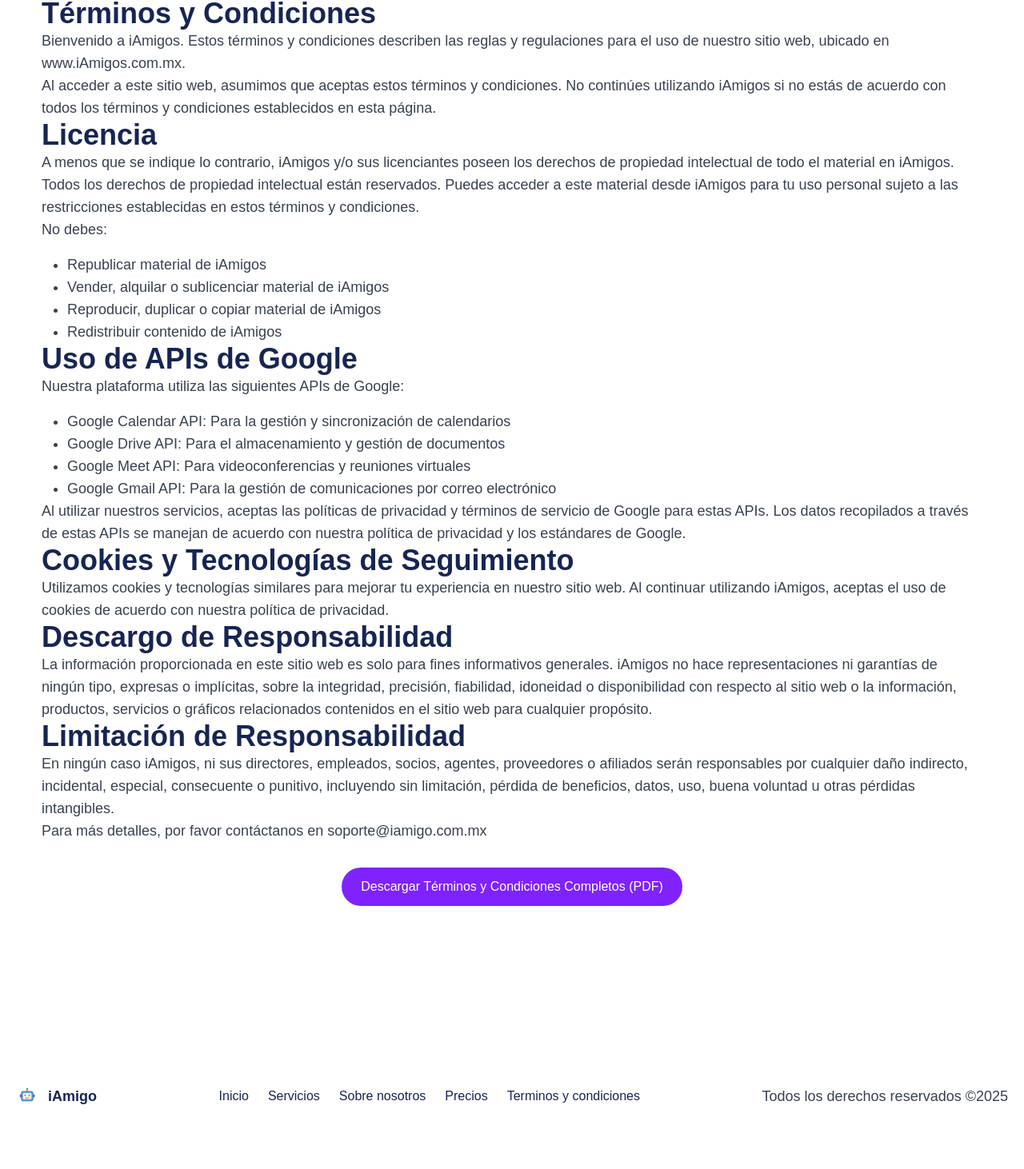
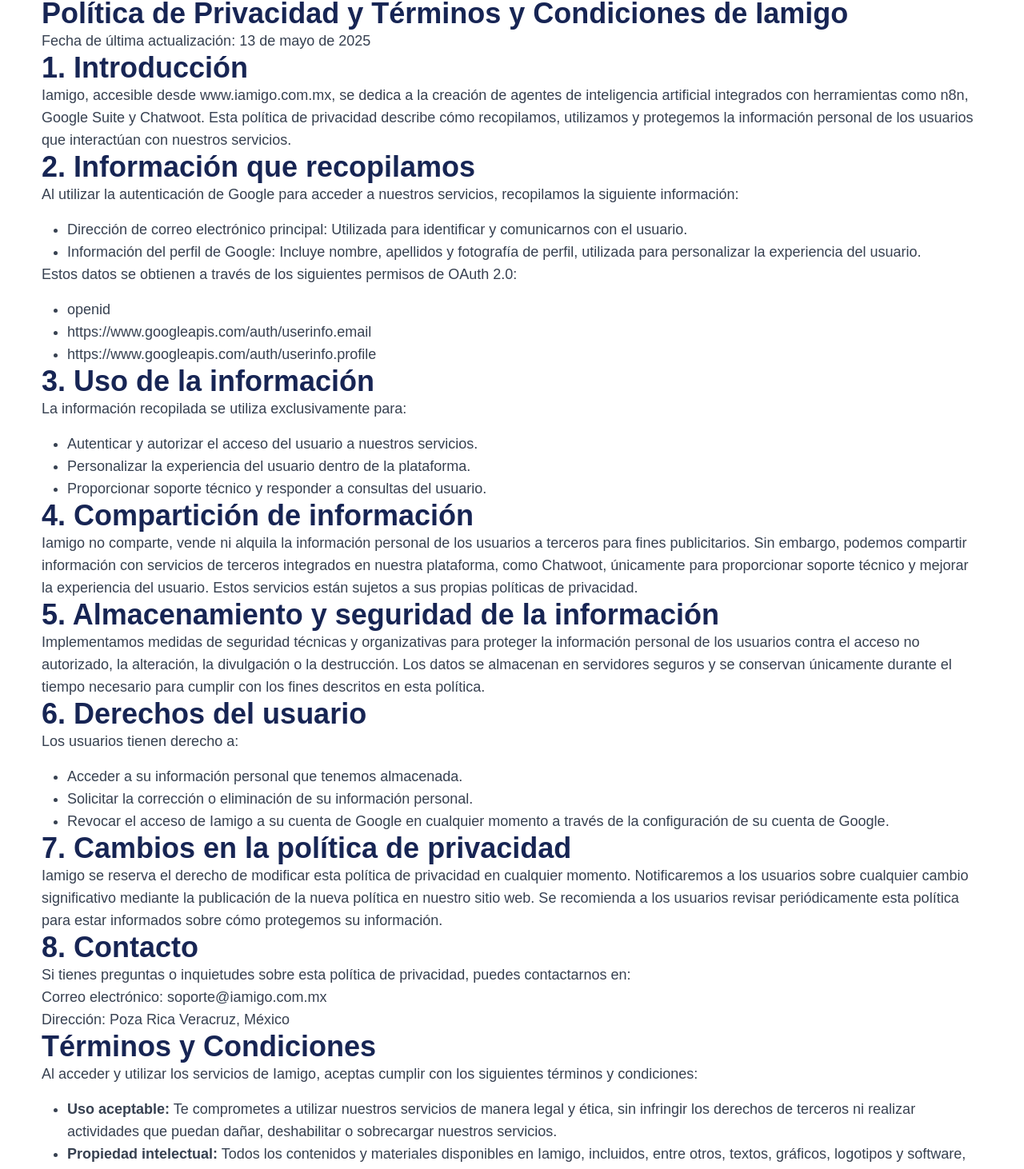
Before and after one commit to Leonidas11298/iAmigoPage, a React (Vite) app: page /conditions in a window 1280 px wide. Shown: the part 147-1609 px from the top of the page at 80% size. Before the commit the page ends 1564 px from the top, so only its background shows below. Built offline with nearby package versions, Linux system fonts and the light colour scheme.

Commit message:
Actualizacion de terminos y condiciones
Se hicieron cambios para la aceptacion de google auth 2.0

```diff
--- a/src/components/sections/TermAndConditions.tsx
+++ b/src/components/sections/TermAndConditions.tsx
@@ -4,83 +4,96 @@
 import { Paragraph } from '../shared/Paragraph';
 
 const TermAndConditions: React.FC = () => {
-  const handleDownloadPDF = () => {
-    const pdfUrl = '/assets/docs/Términos y Condiciones de Uso iAmigo.pdf';
-    const link = document.createElement('a');
-    link.href = pdfUrl;
-    link.download = 'Términos y Condiciones iAmigo.pdf';
-    link.click();
-  };
-
   return (
     <section className="pb-20 relative pt-28">
       <Container>
         <div className="relative rounded-2xl overflow-hidden p-8">
-          <Title>Términos y Condiciones</Title>
+          <Title>Política de Privacidad y Términos y Condiciones de Iamigo</Title>
+          <Paragraph className="text-sm text-gray-500">
+            Fecha de última actualización: 13 de mayo de 2025
+          </Paragraph>
+
+          <Title>1. Introducción</Title>
           <Paragraph>
-            Bienvenido a iAmigos. Estos términos y condiciones describen las reglas y regulaciones para el uso de nuestro sitio web, ubicado en www.iAmigos.com.mx.
+            Iamigo, accesible desde www.iamigo.com.mx, se dedica a la creación de agentes de inteligencia artificial integrados con herramientas como n8n, Google Suite y Chatwoot. Esta política de privacidad describe cómo recopilamos, utilizamos y protegemos la información personal de los usuarios que interactúan con nuestros servicios.
+          </Paragraph>
+
+          <Title>2. Información que recopilamos</Title>
+          <Paragraph>
+            Al utilizar la autenticación de Google para acceder a nuestros servicios, recopilamos la siguiente información:
           </Paragraph>
           <Paragraph>
-            Al acceder a este sitio web, asumimos que aceptas estos términos y condiciones. No continúes utilizando iAmigos si no estás de acuerdo con todos los términos y condiciones establecidos en esta página.
+            <ul className="list-disc pl-8 mt-4">
+              <li>Dirección de correo electrónico principal: Utilizada para identificar y comunicarnos con el usuario.</li>
+              <li>Información del perfil de Google: Incluye nombre, apellidos y fotografía de perfil, utilizada para personalizar la experiencia del usuario.</li>
+            </ul>
           </Paragraph>
-
-          <Title>Licencia</Title>
           <Paragraph>
-            A menos que se indique lo contrario, iAmigos y/o sus licenciantes poseen los derechos de propiedad intelectual de todo el material en iAmigos. Todos los derechos de propiedad intelectual están reservados. Puedes acceder a este material desde iAmigos para tu uso personal sujeto a las restricciones establecidas en estos términos y condiciones.
-          </Paragraph>
-
-          <Paragraph>
-            No debes:
+            Estos datos se obtienen a través de los siguientes permisos de OAuth 2.0:
             <ul className="list-disc pl-8 mt-4">
-              <li>Republicar material de iAmigos</li>
-              <li>Vender, alquilar o sublicenciar material de iAmigos</li>
-              <li>Reproducir, duplicar o copiar material de iAmigos</li>
-              <li>Redistribuir contenido de iAmigos</li>
+              <li>openid</li>
+              <li>https://www.googleapis.com/auth/userinfo.email</li>
+              <li>https://www.googleapis.com/auth/userinfo.profile</li>
             </ul>
           </Paragraph>
 
-          <Title>Uso de APIs de Google</Title>
+          <Title>3. Uso de la información</Title>
           <Paragraph>
-            Nuestra plataforma utiliza las siguientes APIs de Google:
+            La información recopilada se utiliza exclusivamente para:
             <ul className="list-disc pl-8 mt-4">
-              <li>Google Calendar API: Para la gestión y sincronización de calendarios</li>
-              <li>Google Drive API: Para el almacenamiento y gestión de documentos</li>
-              <li>Google Meet API: Para videoconferencias y reuniones virtuales</li>
-              <li>Google Gmail API: Para la gestión de comunicaciones por correo electrónico</li>
+              <li>Autenticar y autorizar el acceso del usuario a nuestros servicios.</li>
+              <li>Personalizar la experiencia del usuario dentro de la plataforma.</li>
+              <li>Proporcionar soporte técnico y responder a consultas del usuario.</li>
             </ul>
           </Paragraph>
 
+          <Title>4. Compartición de información</Title>
           <Paragraph>
-            Al utilizar nuestros servicios, aceptas las políticas de privacidad y términos de servicio de Google para estas APIs. Los datos recopilados a través de estas APIs se manejan de acuerdo con nuestra política de privacidad y los estándares de Google.
+            Iamigo no comparte, vende ni alquila la información personal de los usuarios a terceros para fines publicitarios. Sin embargo, podemos compartir información con servicios de terceros integrados en nuestra plataforma, como Chatwoot, únicamente para proporcionar soporte técnico y mejorar la experiencia del usuario. Estos servicios están sujetos a sus propias políticas de privacidad.
           </Paragraph>
 
-          <Title>Cookies y Tecnologías de Seguimiento</Title>
+          <Title>5. Almacenamiento y seguridad de la información</Title>
           <Paragraph>
-            Utilizamos cookies y tecnologías similares para mejorar tu experiencia en nuestro sitio web. Al continuar utilizando iAmigos, aceptas el uso de cookies de acuerdo con nuestra política de privacidad.
+            Implementamos medidas de seguridad técnicas y organizativas para proteger la información personal de los usuarios contra el acceso no autorizado, la alteración, la divulgación o la destrucción. Los datos se almacenan en servidores seguros y se conservan únicamente durante el tiempo necesario para cumplir con los fines descritos en esta política.
           </Paragraph>
 
-          <Title>Descargo de Responsabilidad</Title>
+          <Title>6. Derechos del usuario</Title>
           <Paragraph>
-            La información proporcionada en este sitio web es solo para fines informativos generales. iAmigos no hace representaciones ni garantías de ningún tipo, expresas o implícitas, sobre la integridad, precisión, fiabilidad, idoneidad o disponibilidad con respecto al sitio web o la información, productos, servicios o gráficos relacionados contenidos en el sitio web para cualquier propósito.
+            Los usuarios tienen derecho a:
+            <ul className="list-disc pl-8 mt-4">
+              <li>Acceder a su información personal que tenemos almacenada.</li>
+              <li>Solicitar la corrección o eliminación de su información personal.</li>
+              <li>Revocar el acceso de Iamigo a su cuenta de Google en cualquier momento a través de la configuración de su cuenta de Google.</li>
+            </ul>
           </Paragraph>
 
-          <Title>Limitación de Responsabilidad</Title>
+          <Title>7. Cambios en la política de privacidad</Title>
           <Paragraph>
-            En ningún caso iAmigos, ni sus directores, empleados, socios, agentes, proveedores o afiliados serán responsables por cualquier daño indirecto, incidental, especial, consecuente o punitivo, incluyendo sin limitación, pérdida de beneficios, datos, uso, buena voluntad u otras pérdidas intangibles.
+            Iamigo se reserva el derecho de modificar esta política de privacidad en cualquier momento. Notificaremos a los usuarios sobre cualquier cambio significativo mediante la publicación de la nueva política en nuestro sitio web. Se recomienda a los usuarios revisar periódicamente esta política para estar informados sobre cómo protegemos su información.
           </Paragraph>
 
+          <Title>8. Contacto</Title>
           <Paragraph>
-            Para más detalles, por favor contáctanos en soporte@iamigo.com.mx
+            Si tienes preguntas o inquietudes sobre esta política de privacidad, puedes contactarnos en:
+            <br />
+            Correo electrónico: soporte@iamigo.com.mx
+            <br />
+            Dirección: Poza Rica Veracruz, México
           </Paragraph>
 
-          <div className="mt-8 flex justify-center">
-            <button
-              onClick={handleDownloadPDF}
-              className="px-6 py-3 bg-violet-600 text-white rounded-full hover:bg-violet-700 transition-colors"
-            >
-              Descargar Términos y Condiciones Completos (PDF)
-            </button>
-          </div>
+          <Title>Términos y Condiciones</Title>
+          <Paragraph>
+            Al acceder y utilizar los servicios de Iamigo, aceptas cumplir con los siguientes términos y condiciones:
+          </Paragraph>
+          <Paragraph>
+            <ul className="list-disc pl-8 mt-4">
+              <li><strong>Uso aceptable:</strong> Te comprometes a utilizar nuestros servicios de manera legal y ética, sin infringir los derechos de terceros ni realizar actividades que puedan dañar, deshabilitar o sobrecargar nuestros servicios.</li>
+              <li><strong>Propiedad intelectual:</strong> Todos los contenidos y materiales disponibles en Iamigo, incluidos, entre otros, textos, gráficos, logotipos y software, son propiedad de Iamigo o de sus licenciantes y están protegidos por las leyes de propiedad intelectual.</li>
+              <li><strong>Limitación de responsabilidad:</strong> Iamigo no será responsable de ningún daño directo, indirecto, incidental, especial o consecuente que resulte del uso o la imposibilidad de uso de nuestros servicios.</li>
+              <li><strong>Modificaciones:</strong> Nos reservamos el derecho de modificar estos términos y condiciones en cualquier momento. Las modificaciones entrarán en vigor inmediatamente después de su publicación en nuestro sitio web.</li>
+              <li><strong>Ley aplicable:</strong> Estos términos y condiciones se rigen por las leyes de México, y cualquier disputa relacionada con estos términos estará sujeta a la jurisdicción exclusiva de los tribunales de Veracruz, Veracruz.</li>
+            </ul>
+          </Paragraph>
         </div>
       </Container>
     </section>
```
